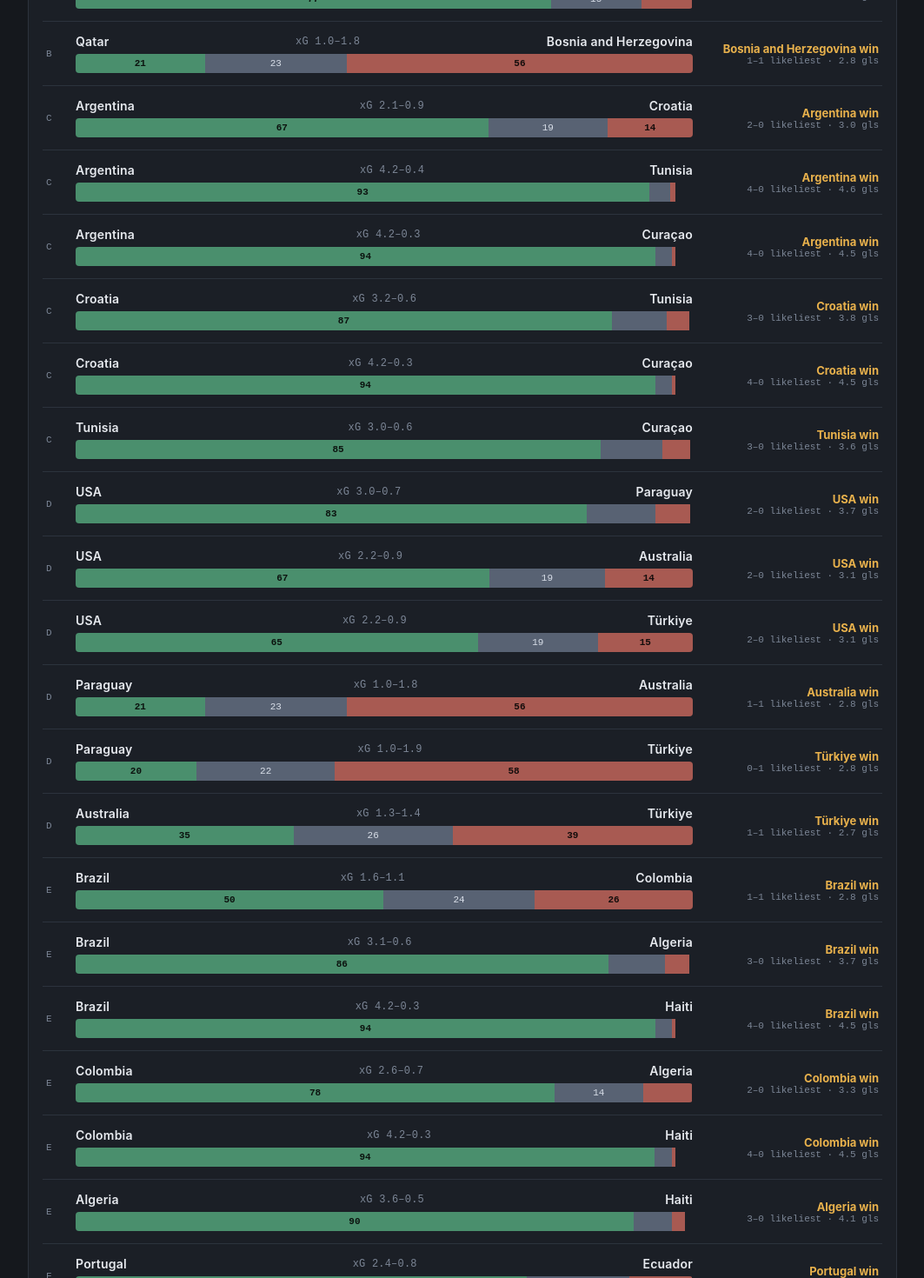
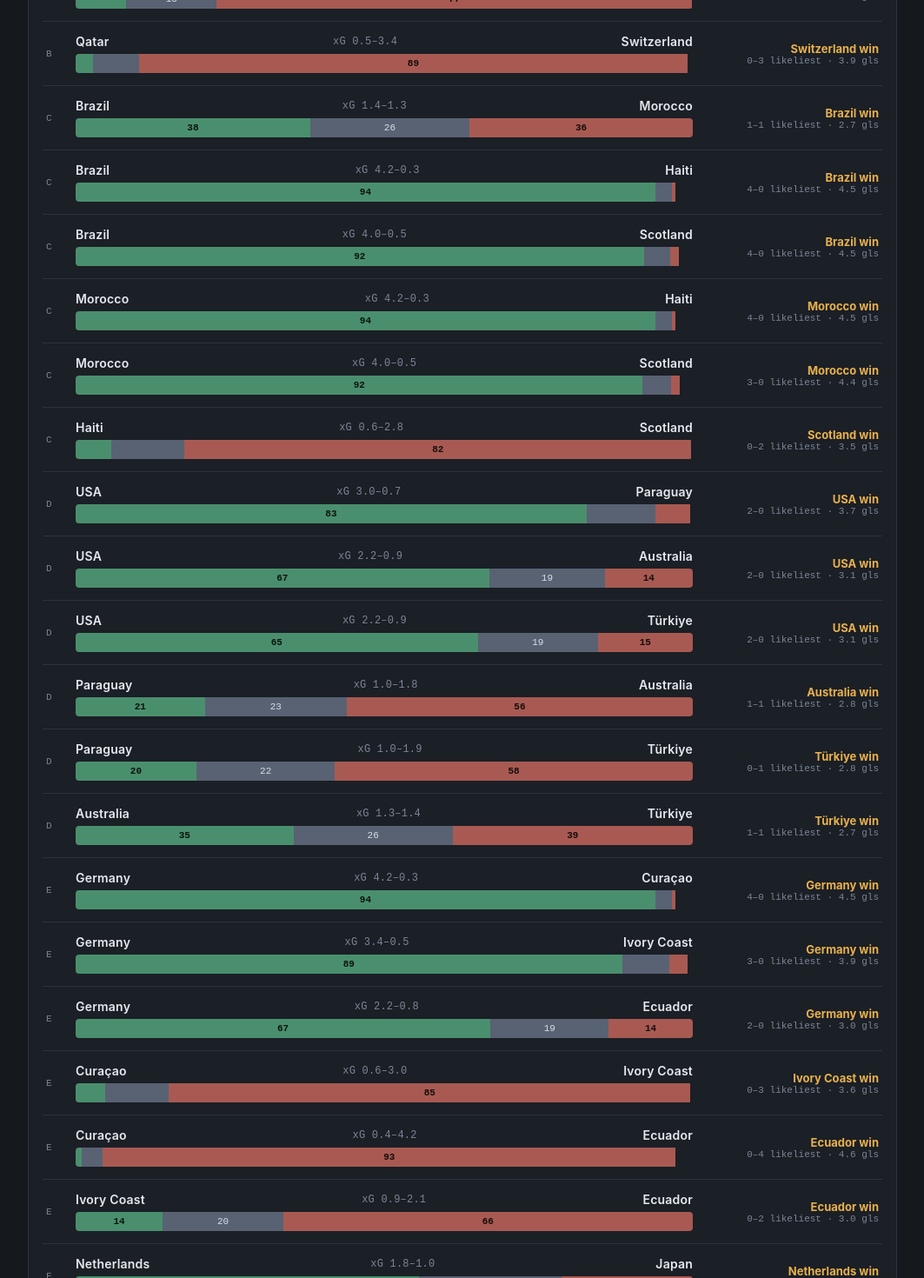
Before and after one commit to umanchanda/wc-prediction, a React (Vite) app in the folder frontend/: page / in a window 1280 px wide. Shown: the part 1240-2710 px from the top of the page at 87% size, without its empty margins (108-1171 px from the left). Built offline with nearby package versions, Linux system fonts and the light colour scheme.

Commit message:
fix: correct 2026 World Cup group draw, add Scotland and DR Congo

```diff
--- a/frontend/src/wc2026.jsx
+++ b/frontend/src/wc2026.jsx
@@ -65,6 +65,8 @@ const TEAMS = {
   Uzbekistan: [1310, ["Shomurodov", "Urunov", "Masharipov"]],
   Iraq: [1300, ["Aymen Hussein", "Resan", "Ali Jasim"]],
   "Bosnia and Herzegovina": [1430, ["Džeko", "Demirović", "Tabaković"]],
+  Scotland: [1385, ["Adams", "Dykes", "McGinn"]],
+  "DR Congo": [1290, ["Mayele", "Bakambu", "Bongonda"]],
 };
 
 const HOSTS = ["USA", "Mexico", "Canada"];
@@ -72,17 +74,17 @@ const HOSTS = ["USA", "Mexico", "Canada"];
 // 12 groups (A-L) from the Dec 2025 draw.
 const GROUPS = {
   A: ["Mexico", "South Africa", "South Korea", "Czechia"],
-  B: ["Canada", "Switzerland", "Qatar", "Bosnia and Herzegovina"],
-  C: ["Argentina", "Croatia", "Tunisia", "Curaçao"],
+  B: ["Canada", "Bosnia and Herzegovina", "Qatar", "Switzerland"],
+  C: ["Brazil", "Morocco", "Haiti", "Scotland"],
   D: ["USA", "Paraguay", "Australia", "Türkiye"],
-  E: ["Brazil", "Colombia", "Algeria", "Haiti"],
-  F: ["Portugal", "Ecuador", "Austria", "Panama"],
+  E: ["Germany", "Curaçao", "Ivory Coast", "Ecuador"],
+  F: ["Netherlands", "Japan", "Sweden", "Tunisia"],
   G: ["Belgium", "Egypt", "Iran", "New Zealand"],
   H: ["Spain", "Cape Verde", "Saudi Arabia", "Uruguay"],
   I: ["France", "Senegal", "Iraq", "Norway"],
-  J: ["Netherlands", "Japan", "Ghana", "Jordan"],
-  K: ["England", "Poland", "Ivory Coast", "Uzbekistan"],
-  L: ["Germany", "Sweden", "Serbia", "Wales"],
+  J: ["Argentina", "Algeria", "Austria", "Jordan"],
+  K: ["Portugal", "DR Congo", "Uzbekistan", "Colombia"],
+  L: ["England", "Croatia", "Ghana", "Panama"],
 };
 
 // ---- model helpers --------------------------------------------------------
```
Also changed, not shown: 1 other file (tests, documents, lock files or other folders).
